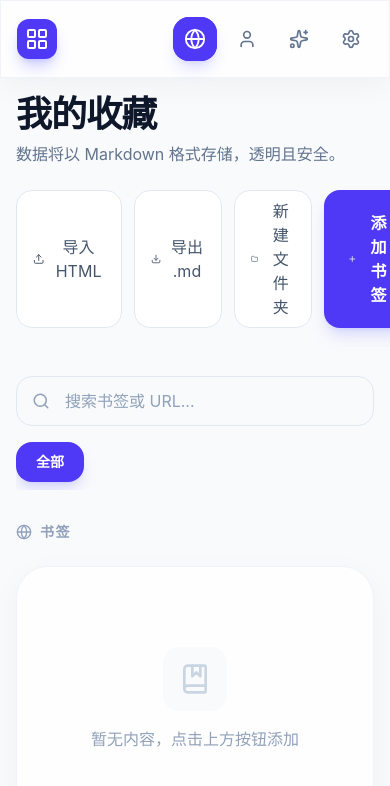
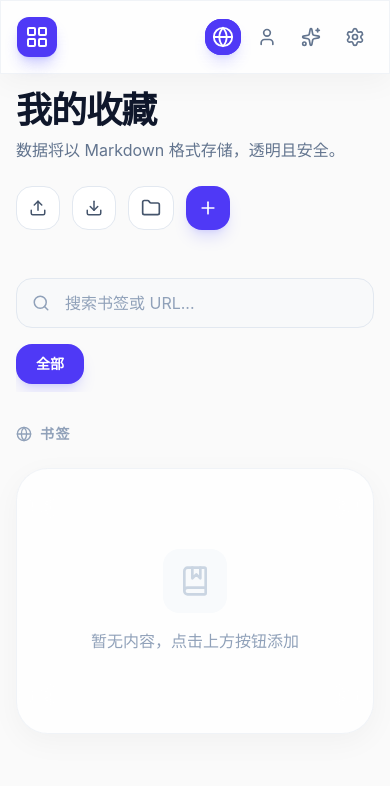
Before and after one commit to VagueDefine/repostories, a React (Vite) app: page / in a window 390 px wide. Shown: the top 786 px of the page. Built offline with nearby package versions, Linux system fonts and the light colour scheme.

Commit message:
mobile phone

```diff
--- a/src/App.tsx
+++ b/src/App.tsx
@@ -823,7 +823,7 @@ export default function App() {
   };
 
   return (
-    <div className="min-h-screen flex flex-col md:flex-row bg-[#f8fafc]">
+    <div className="min-h-screen flex flex-col md:flex-row bg-zinc-50">
       {/* Sidebar */}
       <nav className="w-full md:w-20 lg:w-64 glass md:h-screen sticky top-0 z-40 flex md:flex-col items-center justify-between p-4 md:py-8">
         <div className="flex items-center gap-3 lg:w-full lg:px-4">
@@ -914,37 +914,41 @@ export default function App() {
                   />
                   <button
                     onClick={() => document.getElementById('html-import')?.click()}
-                    className="btn-secondary flex items-center gap-2"
+                    className="btn-secondary flex items-center gap-2 px-3 sm:px-4"
+                    title="导入 HTML"
                   >
                     <Upload size={18} />
-                    <span>导入 HTML</span>
+                    <span className="hidden sm:inline">导入</span>
                   </button>
                   <button
                     onClick={downloadMd}
-                    className="btn-secondary flex items-center gap-2"
+                    className="btn-secondary flex items-center gap-2 px-3 sm:px-4"
+                    title="导出 .md"
                   >
                     <Download size={18} />
-                    <span>导出 .md</span>
+                    <span className="hidden sm:inline">导出</span>
                   </button>
                   <button
                     onClick={() => {
                       setNewBookmark({ title: '', url: '', category: '常用', description: '', type: 'folder', parentId: currentFolderId || undefined });
                       setIsAddModalOpen(true);
                     }}
-                    className="btn-secondary flex items-center gap-2"
+                    className="btn-secondary flex items-center gap-2 px-3 sm:px-4"
+                    title="新建文件夹"
                   >
                     <Folder size={20} />
-                    <span>新建文件夹</span>
+                    <span className="hidden sm:inline">文件夹</span>
                   </button>
                   <button
                     onClick={() => {
                       setNewBookmark({ title: '', url: '', category: '常用', description: '', type: 'link', parentId: currentFolderId || undefined });
                       setIsAddModalOpen(true);
                     }}
-                    className="btn-primary flex items-center gap-2"
+                    className="btn-primary flex items-center gap-2 px-3 sm:px-4"
+                    title="新建书签"
                   >
                     <Plus size={20} />
-                    <span>添加书签</span>
+                    <span className="hidden sm:inline">新建</span>
                   </button>
                 </div>
               </header>
@@ -1959,7 +1963,7 @@ function NavButton({ active, onClick, icon, label }: { active: boolean; onClick:
     <button
       onClick={onClick}
       className={cn(
-        "flex items-center gap-3 p-3 lg:px-4 lg:py-3 rounded-2xl transition-all duration-300 group relative",
+        "flex items-center gap-2 md:gap-3 p-2 md:p-3 lg:px-4 lg:py-3 rounded-2xl transition-all duration-300 group relative",
         active ? "bg-indigo-600 text-white shadow-lg shadow-indigo-500/20" : "text-slate-500 hover:bg-indigo-50 hover:text-indigo-600"
       )}
     >
@@ -1992,7 +1996,7 @@ function BookmarkCard({ bookmark, onDelete, onOpenFolder }: { bookmark: Bookmark
       layout initial={{ opacity: 0, scale: 0.9 }} animate={{ opacity: 1, scale: 1 }}
       onClick={isFolder ? onOpenFolder : undefined}
       className={cn(
-        "group glass p-6 rounded-3xl hover:shadow-xl hover:-translate-y-1 transition-all duration-300 relative border border-slate-100",
+        "group glass p-4 sm:p-6 rounded-3xl hover:shadow-xl hover:-translate-y-1 transition-all duration-300 relative border border-slate-100",
         isFolder ? "cursor-pointer bg-gradient-to-br from-indigo-50/50 to-white border-indigo-100/50" : ""
       )}
     >
```
